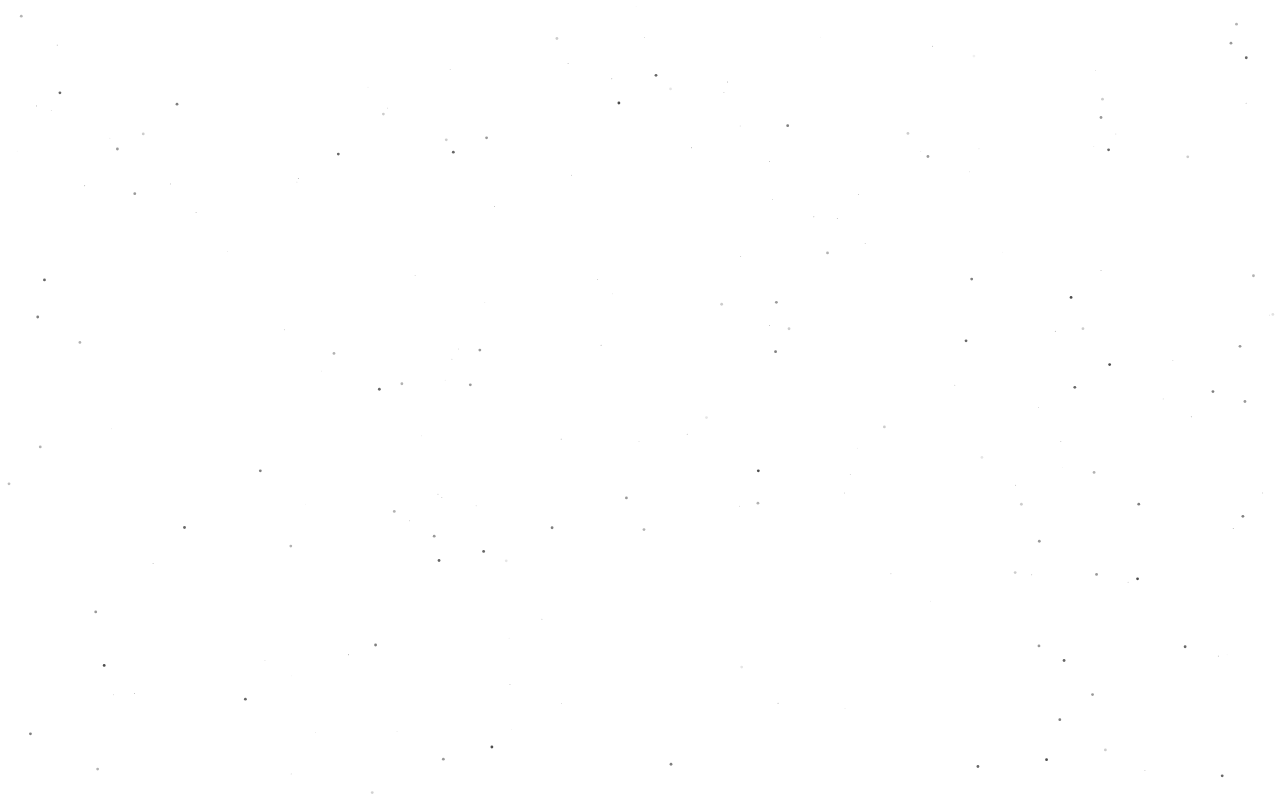
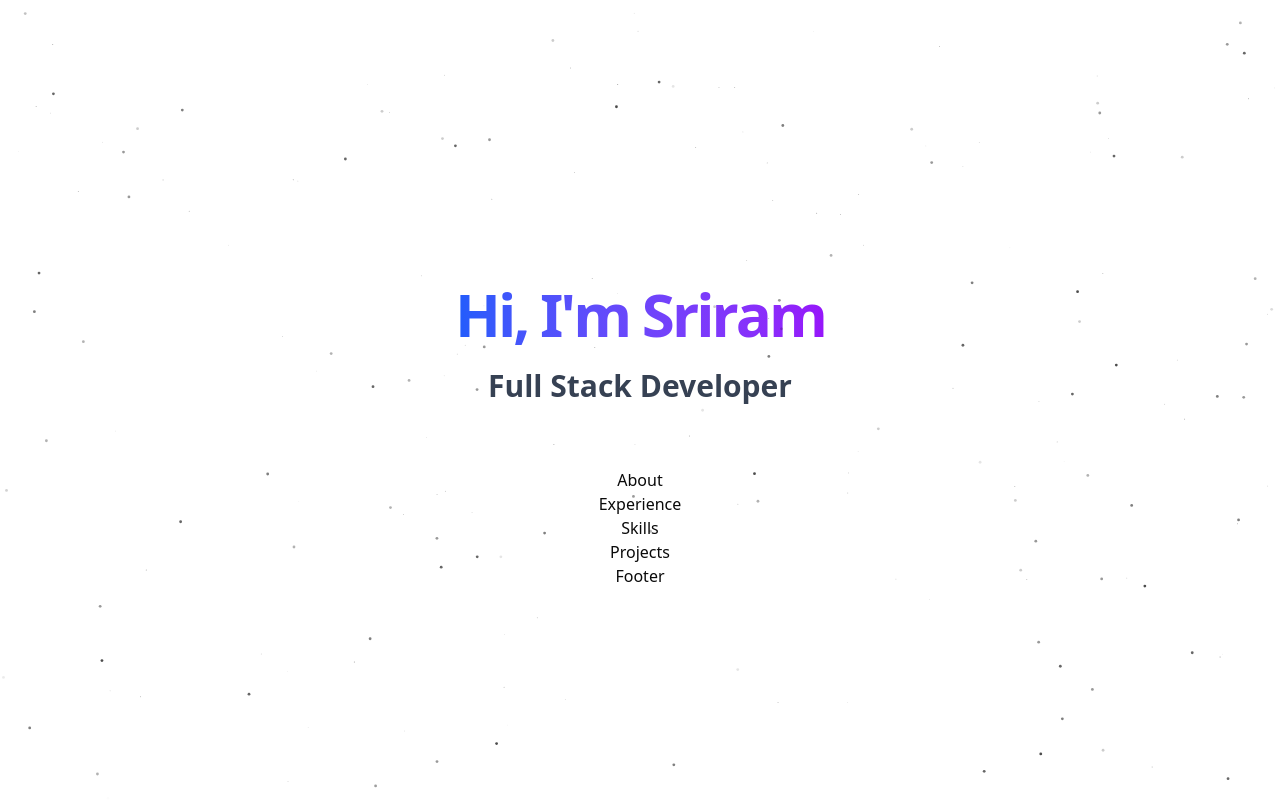
Before and after one commit to StevenSriram/React_Portfolio, a React (Vite) app: page / in a window 1280 px wide. Built offline with nearby package versions, Linux system fonts and the light colour scheme.

Commit message:
feat : Header Section

```diff
--- a/package.json
+++ b/package.json
@@ -14,6 +14,7 @@
     "@tailwindcss/vite": "^4.0.17",
     "class-variance-authority": "^0.7.1",
     "clsx": "^2.1.1",
+    "framer-motion": "^12.6.2",
     "lucide-react": "^0.485.0",
     "react": "^19.0.0",
     "react-dom": "^19.0.0",
--- a/src/App.jsx
+++ b/src/App.jsx
@@ -1,10 +1,39 @@
 import React from "react";
+import { motion } from "framer-motion";
+
 import { ParticlesDemo } from "./components/custom";
+
+import {
+  Header,
+  About,
+  Skills,
+  Experience,
+  Projects,
+  Footer,
+} from "./sections";
 
 const App = () => {
   return (
     <div className="min-h-screen flex flex-col items-center justify-center">
       <ParticlesDemo />
+
+      <div className="flex flex-col items-center justify-center p-2 w-full">
+        <motion.div
+          initial={{ opacity: 0, y: -50 }}
+          animate={{ opacity: 1, y: 0 }}
+          transition={{ duration: 0.8, ease: "easeOut" }}
+          className="w-full flex justify-center"
+        >
+          <div className="w-full max-w-6xl">
+            <Header />
+          </div>
+        </motion.div>
+        <About />
+        <Experience />
+        <Skills />
+        <Projects />
+        <Footer />
+      </div>
     </div>
   );
 };
--- /dev/null
+++ b/src/components/magicui/box-reveal.jsx
@@ -0,0 +1,60 @@
+"use client";
+import { motion, useAnimation, useInView } from "framer-motion";
+import { useEffect, useRef } from "react";
+
+export const BoxReveal = ({
+  children,
+  width = "fit-content",
+  boxColor = "#5046e6",
+  duration,
+}) => {
+  const mainControls = useAnimation();
+  const slideControls = useAnimation();
+
+  const ref = useRef(null);
+  const isInView = useInView(ref, { once: true });
+
+  useEffect(() => {
+    if (isInView) {
+      slideControls.start("visible");
+      mainControls.start("visible");
+    } else {
+      slideControls.start("hidden");
+      mainControls.start("hidden");
+    }
+  }, [isInView, mainControls, slideControls]);
+
+  return (
+    <div ref={ref} style={{ position: "relative", width, overflow: "hidden" }}>
+      <motion.div
+        variants={{
+          hidden: { opacity: 0, y: 75 },
+          visible: { opacity: 1, y: 0 },
+        }}
+        initial="hidden"
+        animate={mainControls}
+        transition={{ duration: duration ? duration : 0.5, delay: 0.25 }}
+      >
+        {children}
+      </motion.div>
+      <motion.div
+        variants={{
+          hidden: { left: 0 },
+          visible: { left: "100%" },
+        }}
+        initial="hidden"
+        animate={slideControls}
+        transition={{ duration: duration ? duration : 0.5, ease: "easeIn" }}
+        style={{
+          position: "absolute",
+          top: 4,
+          bottom: 4,
+          left: 0,
+          right: 0,
+          zIndex: 20,
+          background: boxColor,
+        }}
+      />
+    </div>
+  );
+};
--- a/src/components/magicui/index.js
+++ b/src/components/magicui/index.js
@@ -1,5 +1,6 @@
 import { lazy } from "react";
 
 const Particles = lazy(() => import("./particles"));
+const BoxReveal = lazy(() => import("./box-reveal"));
 
-export { Particles };
+export { Particles, BoxReveal };
--- a/src/sections/Header.jsx
+++ b/src/sections/Header.jsx
@@ -1,7 +1,83 @@
 import React from "react";
+import { motion } from "framer-motion";
+import { BoxReveal } from "@/components/magicui/box-reveal";
 
+// WordAnimation Component
+const WordAnimation = () => (
+  <div className="flex justify-center">
+    <motion.div
+      initial="hidden"
+      animate="visible"
+      variants={{
+        hidden: { opacity: 1 },
+        visible: {
+          opacity: 1,
+          transition: {
+            staggerChildren: 0.05,
+          },
+        },
+      }}
+    >
+      {Array.from("Hi, I'm Sriram").map((letter, index) => (
+        <motion.span
+          key={index}
+          className="inline-block"
+          variants={{
+            hidden: { opacity: 0, y: 50 },
+            visible: { opacity: 1, y: 0 },
+          }}
+          transition={{ duration: 0.6, ease: "easeOut" }}
+        >
+          {letter === " " ? "\u00A0" : letter}
+        </motion.span>
+      ))}
+    </motion.div>
+  </div>
+);
+
+// GradientText Component
+const GradientText = ({ text, className }) => (
+  <motion.h1
+    className={`bg-gradient-to-r from-blue-600 to-purple-600 bg-clip-text text-transparent ${className}`}
+    initial={{ opacity: 0, y: -20 }}
+    animate={{ opacity: 1, y: 0 }}
+    transition={{ duration: 0.8 }}
+  >
+    {text}
+  </motion.h1>
+);
+
+// SubTitle Component
+const SubTitle = () => (
+  <motion.div
+    className="w-full text-center mt-4 flex justify-center"
+    initial={{ opacity: 0, y: 20 }}
+    animate={{ opacity: 1, y: 0 }}
+    transition={{ duration: 0.8, delay: 0.4 }}
+  >
+    <BoxReveal boxColor="#3b82f6" duration={0.5}>
+      <p className="text-lg sm:text-xl md:text-2xl lg:text-3xl font-semibold text-gray-700 dark:text-gray-300 text-center">
+        Full Stack Developer
+      </p>
+    </BoxReveal>
+  </motion.div>
+);
+
+// Header Component
 const Header = () => {
-  return <div>Header</div>;
+  return (
+    <div className="flex flex-col items-center px-4 gap-10 py-12">
+      <div className="text-center my-4">
+        <GradientText
+          className="font-display text-center font-bold tracking-[-0.05em] text-4xl lg:text-6xl md:p-2"
+          text={<WordAnimation />}
+        />
+        <div className="mt-2 text-center">
+          <SubTitle />
+        </div>
+      </div>
+    </div>
+  );
 };
 
 export default Header;
```
Also changed, not shown: 1 other file (tests, documents, lock files or other folders).
